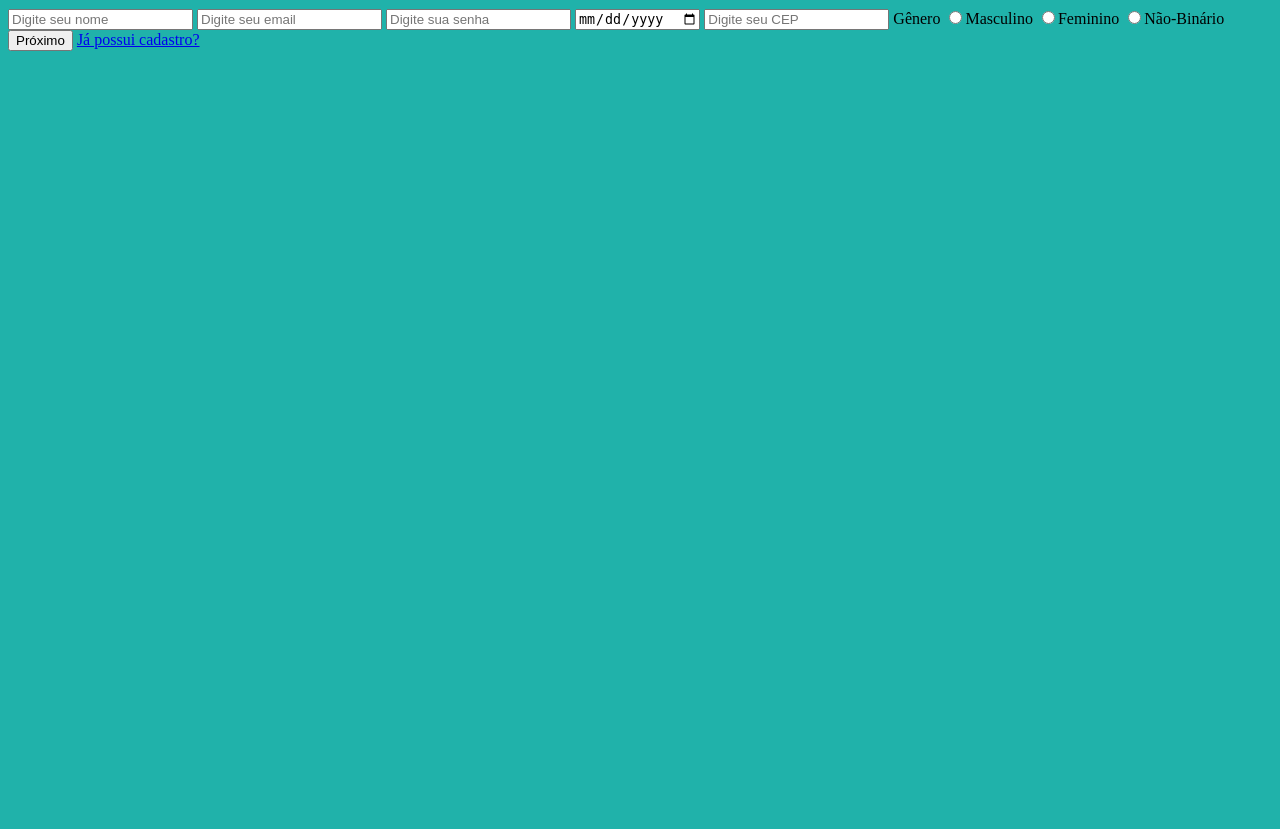
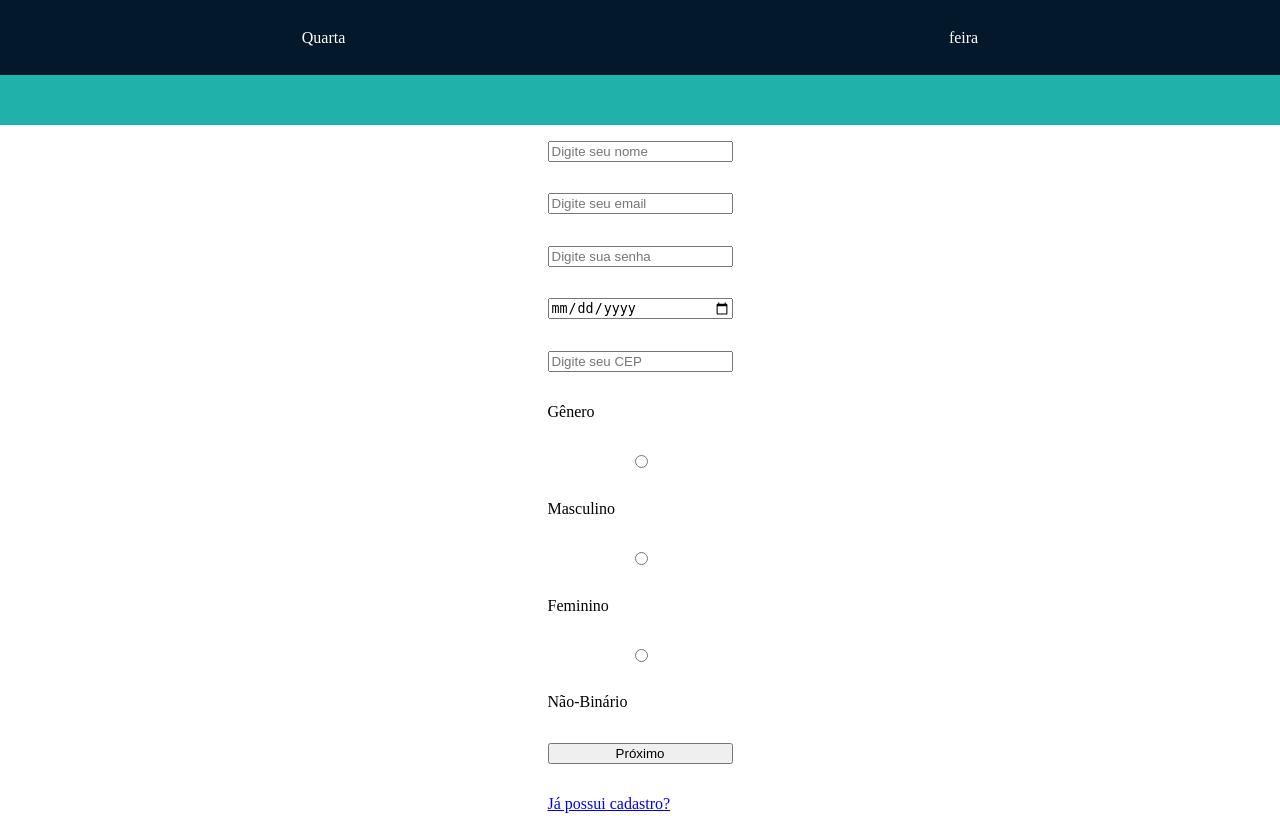
Before and after one commit to muriloignaccio/Aonde, a Django app: page /cadastro/ in a window 1280 px wide. Before the commit the page ends 51 px from the top, so only its background shows below. Run offline with Django 3.2, Linux system fonts and the light colour scheme; some web fonts are replaced.

Commit message:
estilizando pagina de cadastro

```diff
--- a/website/static/css/cadastro.css
+++ b/website/static/css/cadastro.css
@@ -1,3 +1,25 @@
 body{
+    margin: 0;
     background-color: lightseagreen;
 }
+.inputs{
+    display: inline-grid;
+    justify-content: center;
+    align-items: center;
+    height: 55vw;
+    width: 100%;
+    background-color: white;
+    margin-top: 50px;
+}
+nav{
+    background-color: #03182b;
+    height: 75px;
+    justify-content: space-around;
+    display: flex;
+    align-items: center;
+    width: 100%;
+}
+nav a{
+    text-decoration: none;
+    color: white;
+}
--- a/website/templates/cadastro.html
+++ b/website/templates/cadastro.html
@@ -9,6 +9,13 @@ href="{% static 'css/cadastro.css' %}"
 <form method="POST">
     {{aviso}}
     {% csrf_token %}
+
+    <nav>
+        <a href="#">Quarta</a>
+        <a href="#">feira</a>
+    </nav>
+
+    <div class="inputs">
         <input type="text" name="nome" placeholder="Digite seu nome">
         <input type="email" name="email" placeholder="Digite seu email">
         <input type="password" name="senha" placeholder="Digite sua senha">
@@ -20,7 +27,7 @@ href="{% static 'css/cadastro.css' %}"
         <input type="radio" name="gender" value="NB">Não-Binário
         <input type="submit" value="Próximo">
         <a href="/login">Já possui cadastro?</a>
-
+    </div>
 
 </form>
 {% endblock %}
```
Lines whose indentation alone changed are shown as unchanged.
